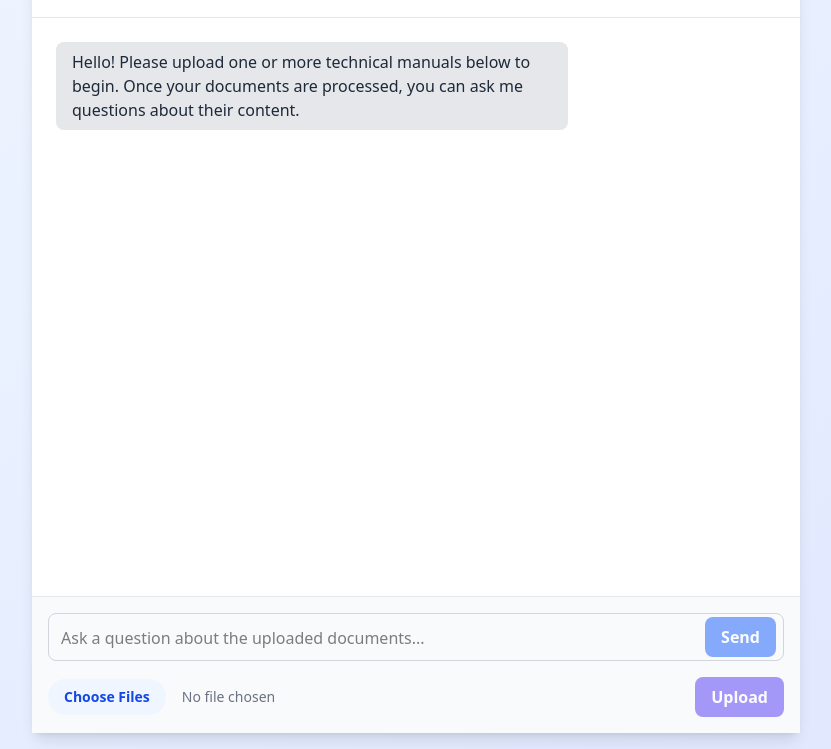
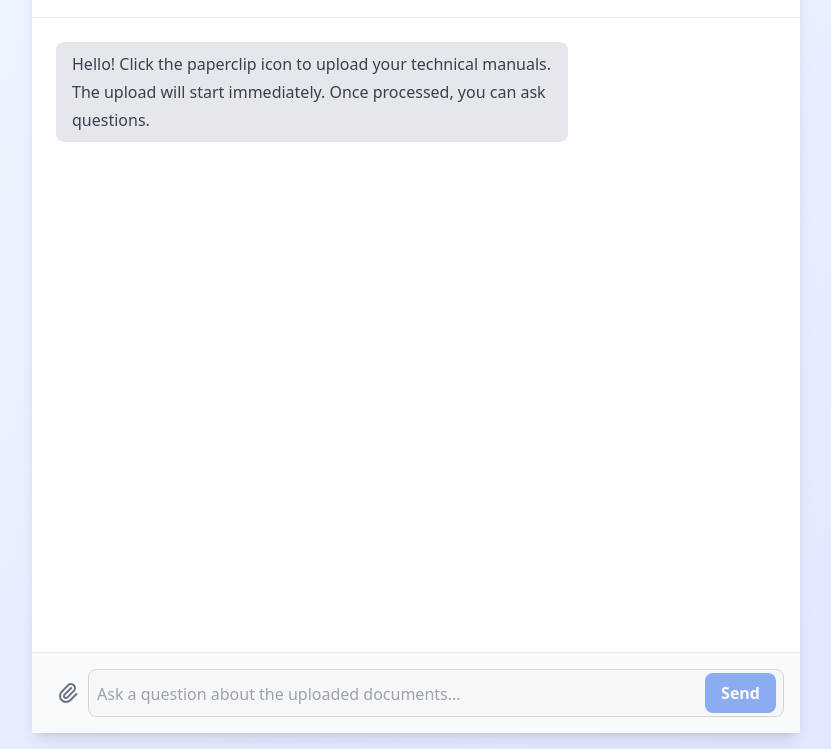
Before and after one commit to m-lourenco0/rag-document-assistant, a Python web app: template src/templates/index.html in a window 1280 px wide. Shown: the part 83-832 px from the top of the page, without its empty margins (224-1055 px from the left). Run offline with Jinja, Linux system fonts and the light colour scheme; the template is opened without the code that fills it, so the values that code supplies are empty; some libraries are stand-ins or nearby versions.

Commit message:
refactor: refactor frontend to improve styling and functionality on file upload and processing feedback

```diff
--- a/src/templates/base.html
+++ b/src/templates/base.html
@@ -15,7 +15,7 @@
     <link rel="icon" href="/static/images/favicon.ico" type="image/x-icon" />
 
     <!-- Talwind CSS CDN -->
-    <script src="https://cdn.jsdelivr.net/npm/@tailwindcss/browser@4"></script>
+    <script src="https://cdn.tailwindcss.com?plugins=typography"></script>
 
     <!-- HTMX Core -->
     <script
--- a/src/templates/fragments/llm_response.html
+++ b/src/templates/fragments/llm_response.html
@@ -1,6 +1,6 @@
 <div class="flex justify-start">
     <div class="bg-gray-200 text-gray-800 rounded-lg py-2 px-4 max-w-lg">
-        <article class="prose prose-sm max-w-none">
+        <article class="prose max-w-none">
             {{ llm_response | safe }}
         </article>
 
@@ -14,10 +14,10 @@
                     {% for ref in references %}
                     <div class="reference-item p-2 bg-gray-100 rounded-md border border-gray-200">
                         <p class="source-info text-xs font-mono text-gray-500 mb-1">
-                            <strong>Source:</strong> {{ ref.source }} | <strong>Page:</strong> {{ ref.page or 'N/A' }}
+                            <strong>Source:</strong> {{ ref.metadata.filename or 'N/A' }} | <strong>Page:</strong> {{ ref.metadata.page_number or 'N/A' }}
                         </p>
                         <blockquote class="source-content text-xs text-gray-700 border-l-2 border-blue-500 pl-2">
-                            {{ ref.content | safe }}
+                            {{ ref.page_content | safe }}
                         </blockquote>
                     </div>
                     {% endfor %}
--- a/src/templates/index.html
+++ b/src/templates/index.html
@@ -24,8 +24,8 @@
     <div id="chat-messages" x-ref="chatMessages" class="flex-grow p-6 space-y-4 overflow-y-auto">
         <div class="flex justify-start">
             <div class="bg-gray-200 text-gray-800 rounded-lg py-2 px-4 max-w-lg">
-                <article class="prose prose-sm max-w-none">
-                    <p>Hello! Please upload one or more technical manuals below to begin. Once your documents are processed, you can ask me questions about their content.</p>
+                <article class="prose max-w-none">
+                    <p>Hello! Click the paperclip icon to upload your technical manuals. The upload will start immediately. Once processed, you can ask questions.</p>
                 </article>
             </div>
         </div>
@@ -36,53 +36,56 @@
     </div>
 
     <div class="p-4 bg-gray-50 border-t border-gray-200">
+
         <form hx-post="/send_message" hx-target="#chat-messages" hx-swap="beforeend"
             hx-indicator="#sending-indicator" x-on:htmx:before-request="handleUserMessage($event)"
-            class="font-poppins mb-4">
+            class="font-poppins">
             <input type="hidden" name="thread_id" value="{{ thread_id }}">
+            <input type="file" x-ref="fileInput" @change="uploadFiles" multiple class="hidden" />
+
             <div class="relative flex items-center">
+                <button type="button" @click="$refs.fileInput.click()" :disabled="isUploading"
+                        class="p-2 text-gray-500 rounded-full hover:bg-gray-200 focus:outline-none disabled:opacity-50 disabled:cursor-wait">
+                    <svg xmlns="http://www.w3.org/2000/svg" class="h-6 w-6" fill="none" viewBox="0 0 24 24" stroke="currentColor" stroke-width="2">
+                        <path stroke-linecap="round" stroke-linejoin="round" d="M15.172 7l-6.586 6.586a2 2 0 102.828 2.828l6.414-6.586a4 4 0 00-5.656-5.656l-6.415 6.585a6 6 0 108.486 8.486L20.5 13" />
+                    </svg>
+                </button>
+
                 <textarea x-ref="textarea" name="message" x-model="message"
-                    @keydown.enter.prevent="$el.closest('form').requestSubmit()"
-                    class="w-full p-3 pr-20 border border-gray-300 rounded-lg focus:ring-2 focus:ring-blue-500 focus:outline-none resize-none transition overflow-hidden"
+                    @keydown.enter.prevent="!$event.shiftKey && $el.closest('form').requestSubmit()"
+                    class="w-full p-3 pl-2 pr-20 border border-gray-300 rounded-lg focus:ring-2 focus:ring-blue-500 focus:outline-none resize-none transition overflow-hidden"
                     placeholder="Ask a question about the uploaded documents..." rows="1"
                     x-init="$el.style.height = $el.scrollHeight + 'px'"
-                    @input="$el.style.height = 'auto'; $el.style.height = $el.scrollHeight + 'px'"></textarea>
-                <button type="submit" :disabled="!isReadyToChat"
+                    @input="$el.style.height = 'auto'; $el.style.height = $el.scrollHeight + 'px'"
+                    :disabled="!isReadyToChat"></textarea>
+
+                <button type="submit" :disabled="!isReadyToChat || message.trim() === ''"
                     class="absolute right-2 bg-blue-600 text-white font-semibold py-2 px-4 rounded-lg hover:bg-blue-700 focus:outline-none focus:ring-2 focus:ring-offset-2 focus:ring-blue-700 transition-colors disabled:opacity-50 disabled:cursor-not-allowed">
                     Send
                 </button>
             </div>
         </form>
 
-        <form @submit.prevent="uploadFiles" class="font-poppins">
-            <div class="flex items-center justify-between">
-                <input type="file" @change="files = $event.target.files" multiple
-                    class="block w-full text-sm text-gray-500 file:mr-4 file:py-2 file:px-4 file:rounded-full file:border-0 file:text-sm file:font-semibold file:bg-blue-50 file:text-blue-700 hover:file:bg-blue-100" />
-                <button type="submit" :disabled="files.length === 0 || isUploading"
-                    class="ml-4 bg-indigo-600 text-white font-semibold py-2 px-4 rounded-lg hover:bg-indigo-700 transition-colors disabled:opacity-50 disabled:cursor-wait">
-                    Upload
-                </button>
-            </div>
-            <div x-show="isUploading" class="w-full bg-gray-200 rounded-full h-2.5 mt-2">
-                <div class="bg-indigo-600 h-2.5 rounded-full" :style="`width: ${progress}%`"></div>
-            </div>
-            <p x-show="uploadStatus" x-text="uploadStatus"
-                :class="{ 'text-green-600': uploadSuccess, 'text-red-600': !uploadSuccess }" class="text-sm mt-1"></p>
-        </form>
+        <div x-show="isUploading || uploadStatus" class="mt-3 text-center h-5">
+             <div x-show="isUploading" class="flex justify-center items-center">
+                <p class="text-sm text-gray-500 animate-pulse">Processing documents...</p>
+             </div>
+
+            <p x-show="uploadStatus && !isUploading" x-text="uploadStatus"
+               :class="{ 'text-green-600': uploadSuccess, 'text-red-600': !uploadSuccess }" class="text-sm"></p>
+        </div>
     </div>
-
 </div>
 {% endblock %}
+
 
 {% block scripts %}
 <script>
     function chatComponent() {
         return {
             message: '',
-            files: [],
             isUploading: false,
-            isReadyToChat: false, // User can't chat until a file is successfully uploaded
-            progress: 0,
+            isReadyToChat: false,
             uploadStatus: '',
             uploadSuccess: false,
 
@@ -114,33 +117,29 @@
                 });
             },
 
-            uploadFiles() {
+            uploadFiles(event) {
+                const files = event.target.files;
+                if (files.length === 0) return;
+
                 this.isUploading = true;
-                this.progress = 0;
                 this.uploadStatus = '';
                 this.uploadSuccess = false;
 
                 const formData = new FormData();
-                for (let i = 0; i < this.files.length; i++) {
-                    formData.append('files', this.files[i]);
+                for (let i = 0; i < files.length; i++) {
+                    formData.append('files', files[i]);
                 }
 
                 const xhr = new XMLHttpRequest();
                 xhr.open('POST', '/documents', true);
-
-                xhr.upload.onprogress = (event) => {
-                    if (event.lengthComputable) {
-                        this.progress = Math.round((event.loaded / event.total) * 100);
-                    }
-                };
 
                 xhr.onload = () => {
                     this.isUploading = false;
                     const response = JSON.parse(xhr.responseText);
                     if (xhr.status === 200) {
                         this.uploadSuccess = true;
-                        this.isReadyToChat = true; // Enable the chat input
-                        this.uploadStatus = `✅ Success! Indexed ${response.documents_indexed} document(s) into ${response.total_chunks} chunks. You can now ask questions.`;
+                        this.isReadyToChat = true;
+                        this.uploadStatus = `✅ Success! Indexed ${response.documents_indexed} document(s). You can now ask questions.`;
                     } else {
                         this.uploadSuccess = false;
                         this.uploadStatus = `❌ Error: ${response.message || 'File upload failed.'}`;
@@ -154,6 +153,7 @@
                 };
 
                 xhr.send(formData);
+                this.$refs.fileInput.value = '';
             }
         }
     }
```
